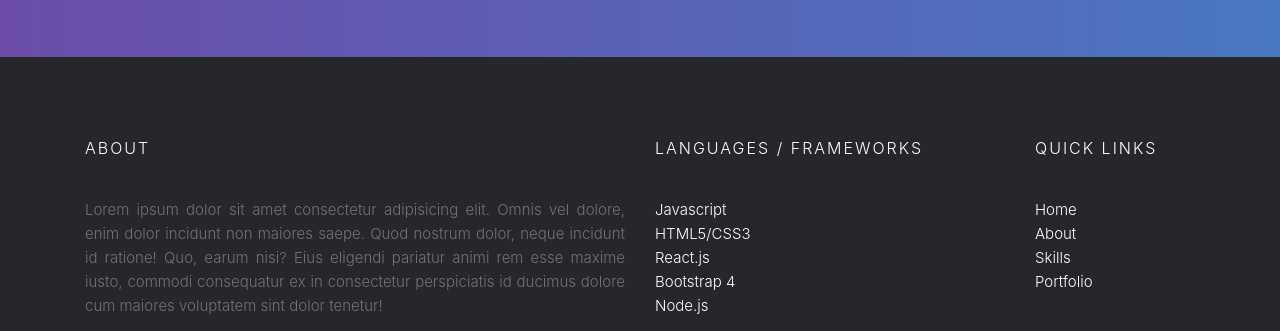
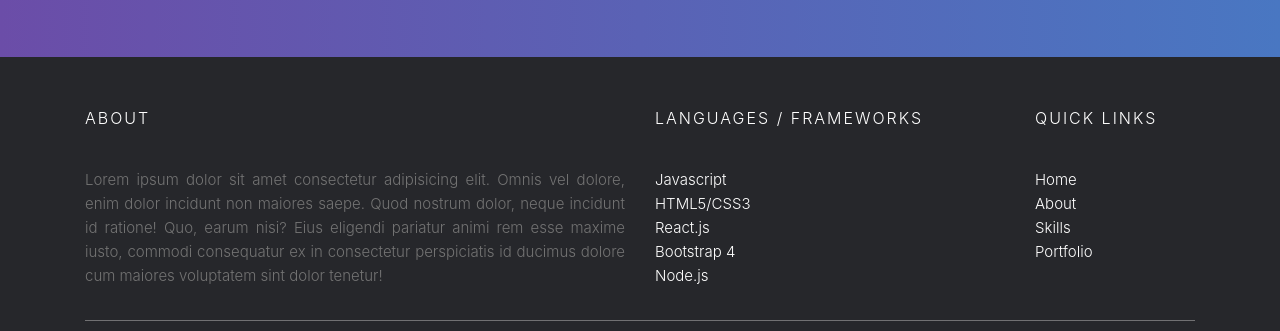
Before and after one commit to malloryrsteffes/animateOnScroll, a plain HTML site: page index.html in a window 1280 px wide. Shown: the part 3724-4055 px from the top of the page. Drawn offline with nearby package versions, Linux system fonts and the light colour scheme.

Commit message:
that footer was thicc

```diff
--- a/scss/style.scss
+++ b/scss/style.scss
@@ -1,7 +1,7 @@
 $primary: #e2daeb;
 $headings-font-color: #1f1135;
 $bg-primary: #e2daeb;
-
+$salmon: #ff6e6c;
 html {
   scroll-behavior: smooth;
 }
@@ -177,7 +177,7 @@ a {
 
 .site-footer {
   background-color: #26272b;
-  padding: 45px 0 20px;
+  padding: 15px 0 20px;
   font-size: 15px;
   line-height: 24px;
   color: #737373;
```
Also changed, not shown: css/style.css.
